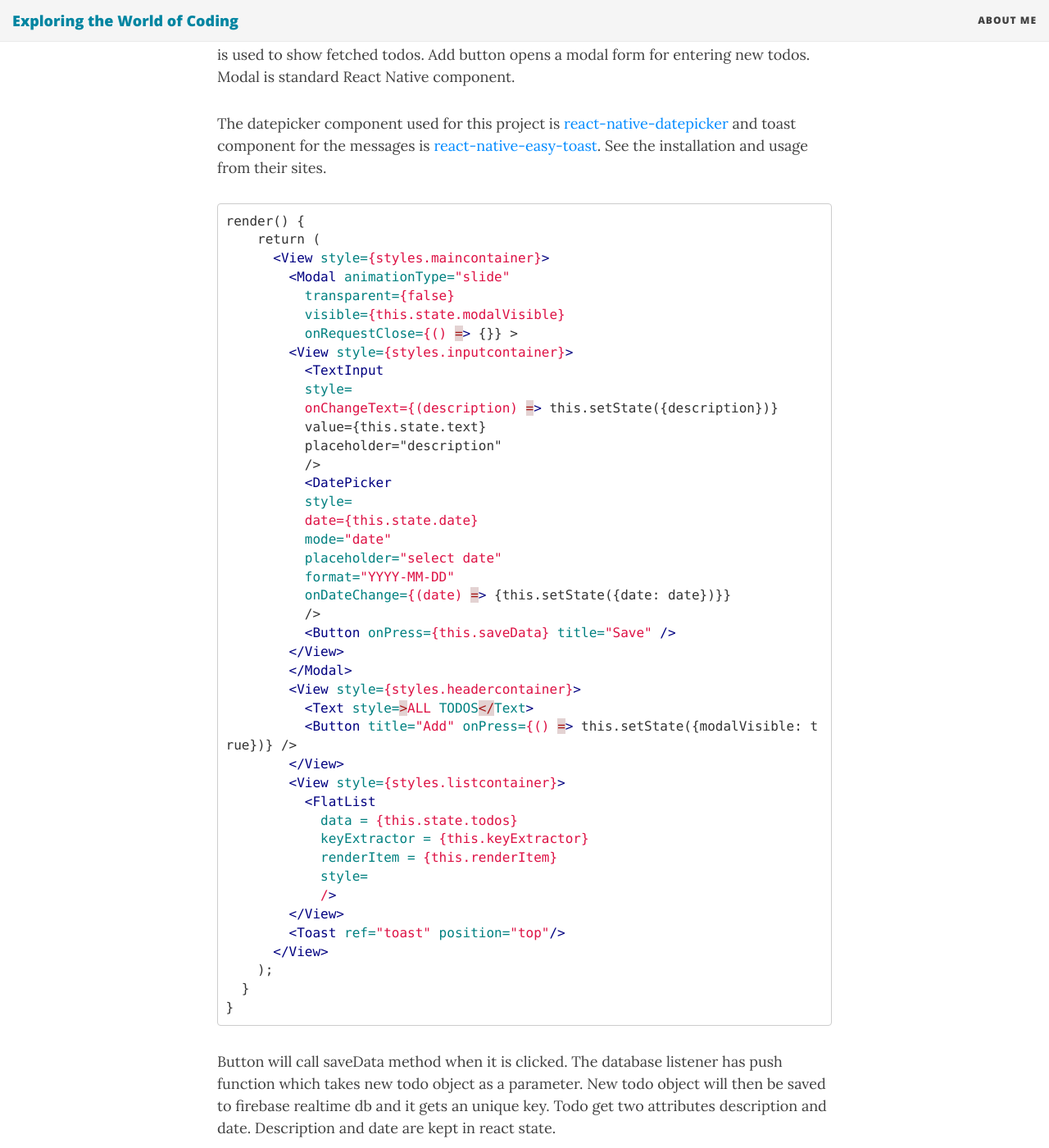
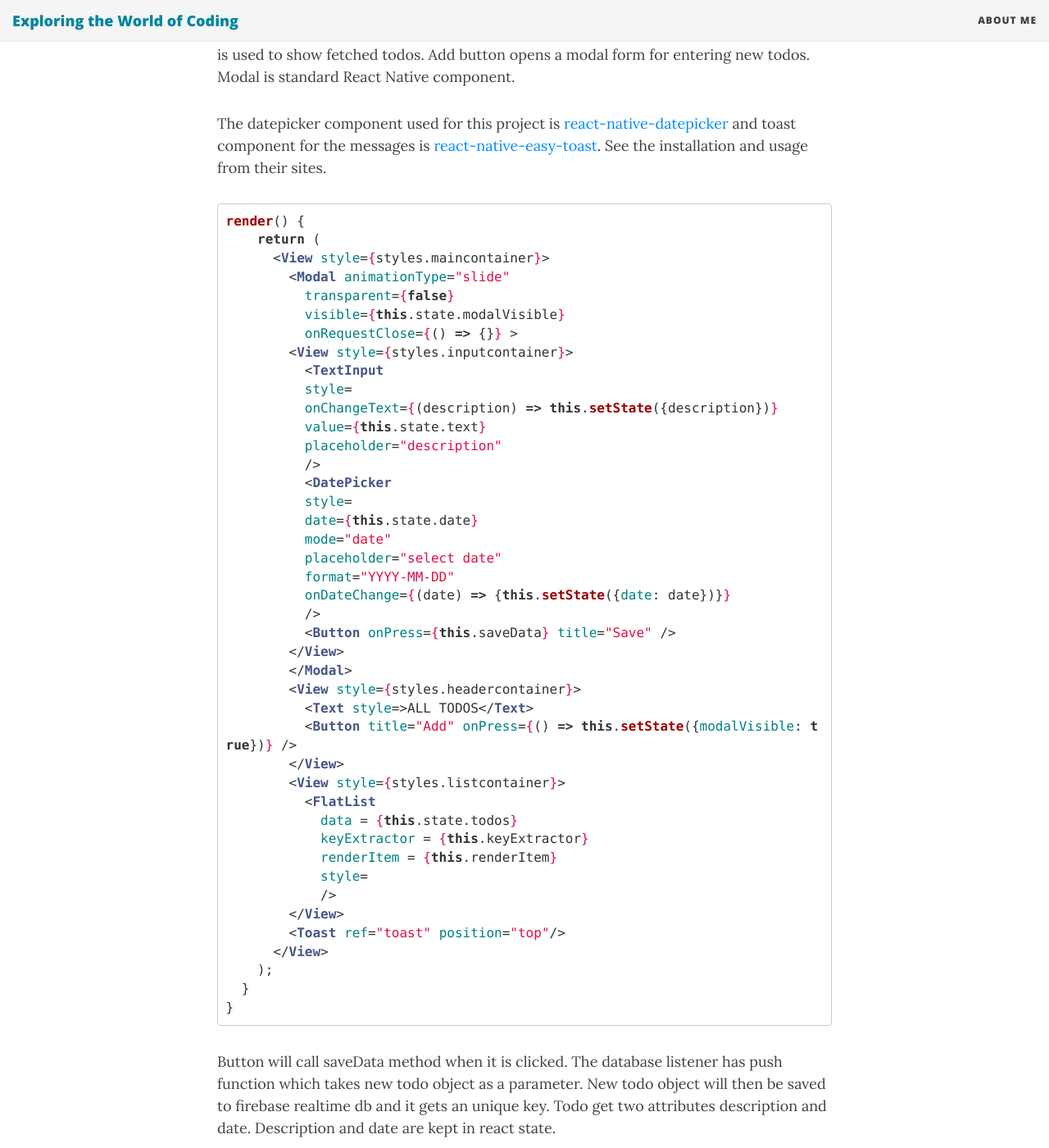
Before and after one commit to juhahinkula/juhahinkula.github.io, a Jekyll site: the page built from _posts/2017-09-10-nativefirebase.1.markdown, in a window 1280 px wide and 1400 px high, scrolled down 2209 px. Shown: the whole window at 82% size. Built offline with Jekyll 4.4.1, drawn with Linux system fonts in a browser that asks for light colours; nearby versions of some CDN libraries; comment, search, counter and statistics services are not loaded.

Commit message:
modified post

```diff
--- a/_posts/2017-09-10-nativefirebase.1.markdown
+++ b/_posts/2017-09-10-nativefirebase.1.markdown
@@ -71,7 +71,7 @@ The UI is really simple with default stylings. There is button for adding new to
 
 The datepicker component used for this project is [react-native-datepicker](https://github.com/xgfe/react-native-datepicker) and toast component for the messages is [react-native-easy-toast](https://github.com/crazycodeboy/react-native-easy-toast). See the installation and usage from their sites.
 
-{% highlight html %}
+{% highlight react %}
 render() {
     return (
       <View style={styles.maincontainer}>
```
